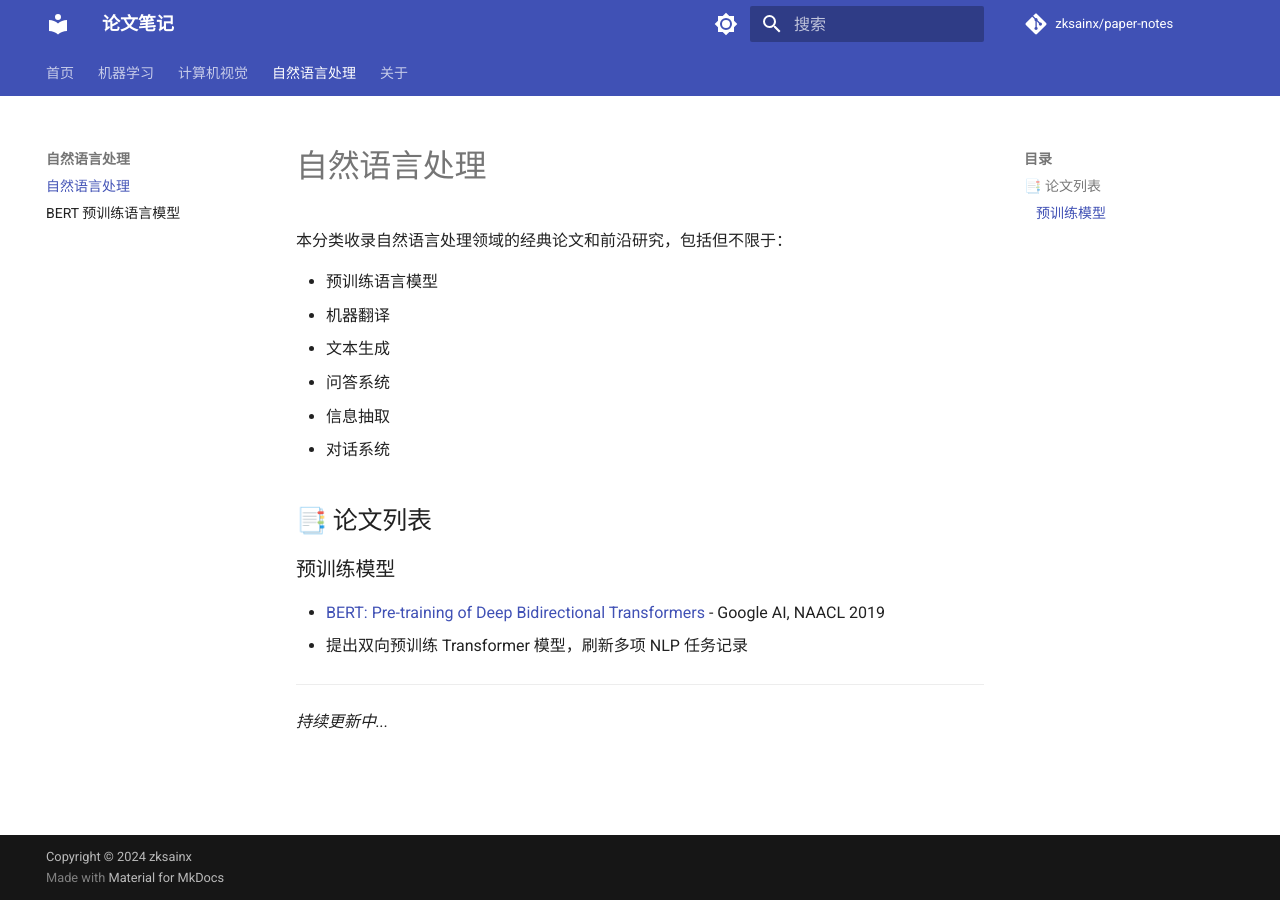
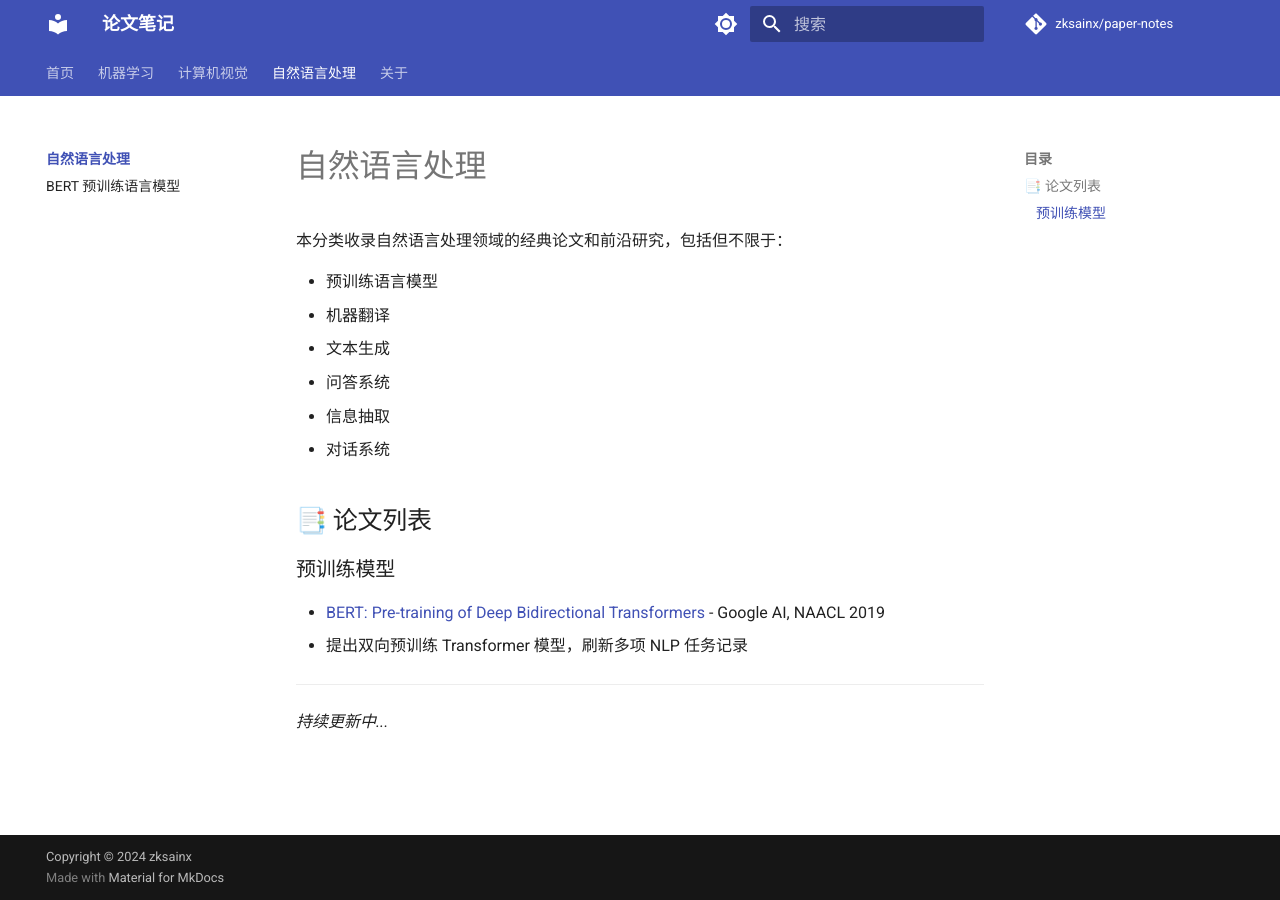
Before and after one commit to zksainx/paper-notes, an MkDocs documentation site: the page built from docs/nlp/index.md, in a window 1280 px wide. Built offline with MkDocs 1.6.1 and Material for MkDocs 9.7.7, drawn with Linux system fonts in a browser that asks for light colours; comment, search, counter and statistics services are not loaded.

Commit message:
change layout

```diff
--- a/mkdocs.yml
+++ b/mkdocs.yml
@@ -34,6 +34,7 @@
     - navigation.tracking     # 锚点跟踪
     - navigation.tabs         # 顶部标签导航
     - navigation.sections     # 侧边栏分组
+    - navigation.indexes      # 分类索引页（让分类标题可点击）
     - navigation.expand       # 默认展开导航
     - navigation.top          # 返回顶部按钮
     - search.suggest          # 搜索建议
```
